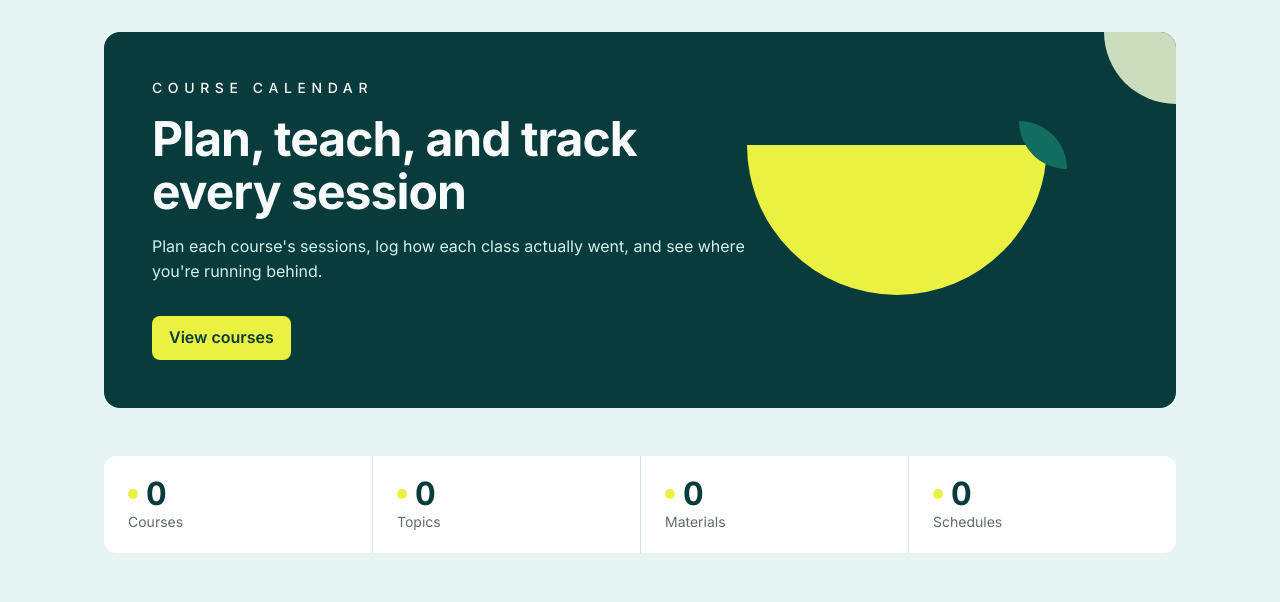
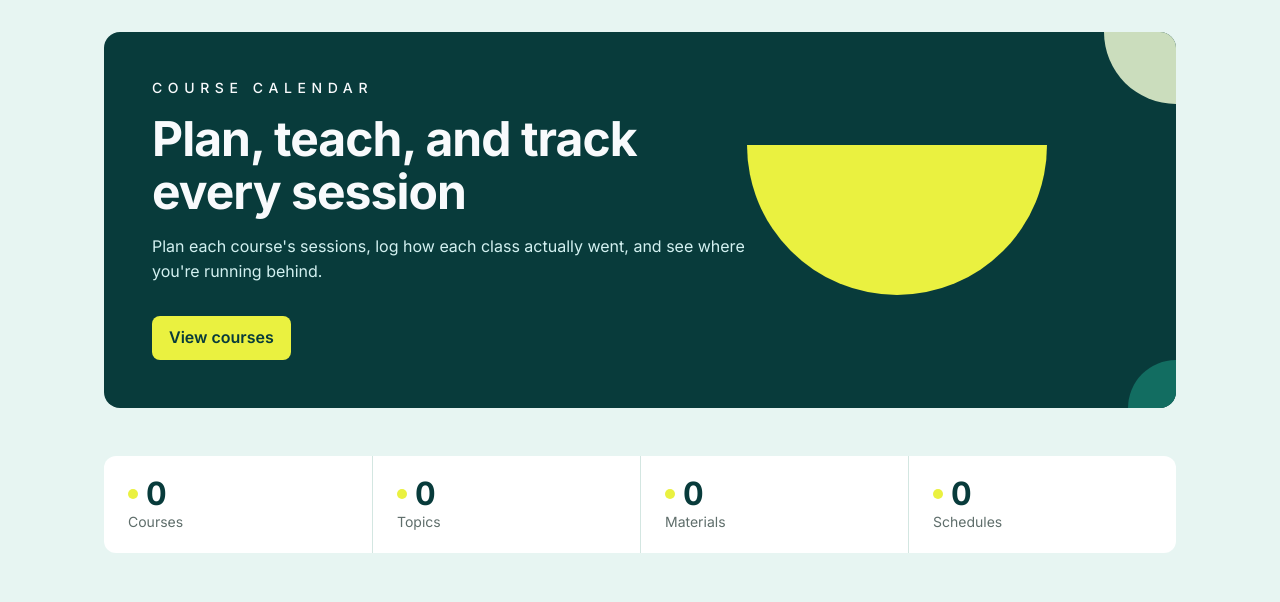
Before and after one commit to senquevila/course-schedule, a Django app: page / in a window 1280 px wide. Shown: the part 61-663 px from the top of the page. Run offline with Django 5.2, Linux system fonts and the light colour scheme; data that the repository does not hold is empty; some libraries are stand-ins or nearby versions.

Commit message:
style: reposition hero leaf decoration to bottom-right corner
Move the hero leaf to the bottom-right edge using absolute positioning
and flip the border-radius accordingly. Bump the stylesheet cache
version to v16 so clients pick up the updated styles.

```diff
--- a/static/css/style.css
+++ b/static/css/style.css
@@ -265,12 +265,12 @@ body > .container {
 }
 
 .hero .hero-leaf {
-    right: calc(12% - 20px);
-    top: calc(30% - 24px);
+    right: 0;
+    bottom: 0;
     width: 48px;
     height: 48px;
     background: var(--teal);
-    border-radius: 0 100% 0 100%;
+    border-radius: 100% 0 0 0;
 }
 
 /* ==================== Page headers ==================== */
--- a/templates/base.html
+++ b/templates/base.html
@@ -9,7 +9,7 @@
     <link rel="preconnect" href="https://fonts.googleapis.com">
     <link rel="preconnect" href="https://fonts.gstatic.com" crossorigin>
     <link rel="stylesheet" href="https://fonts.googleapis.com/css2?family=Inter:wght@400;500;600;700&display=swap">
-    <link rel="stylesheet" href="/static/css/style.css?v=14">
+    <link rel="stylesheet" href="/static/css/style.css?v=16">
     {% block extra_css %}{% endblock %}
 </head>
 <body>
```
